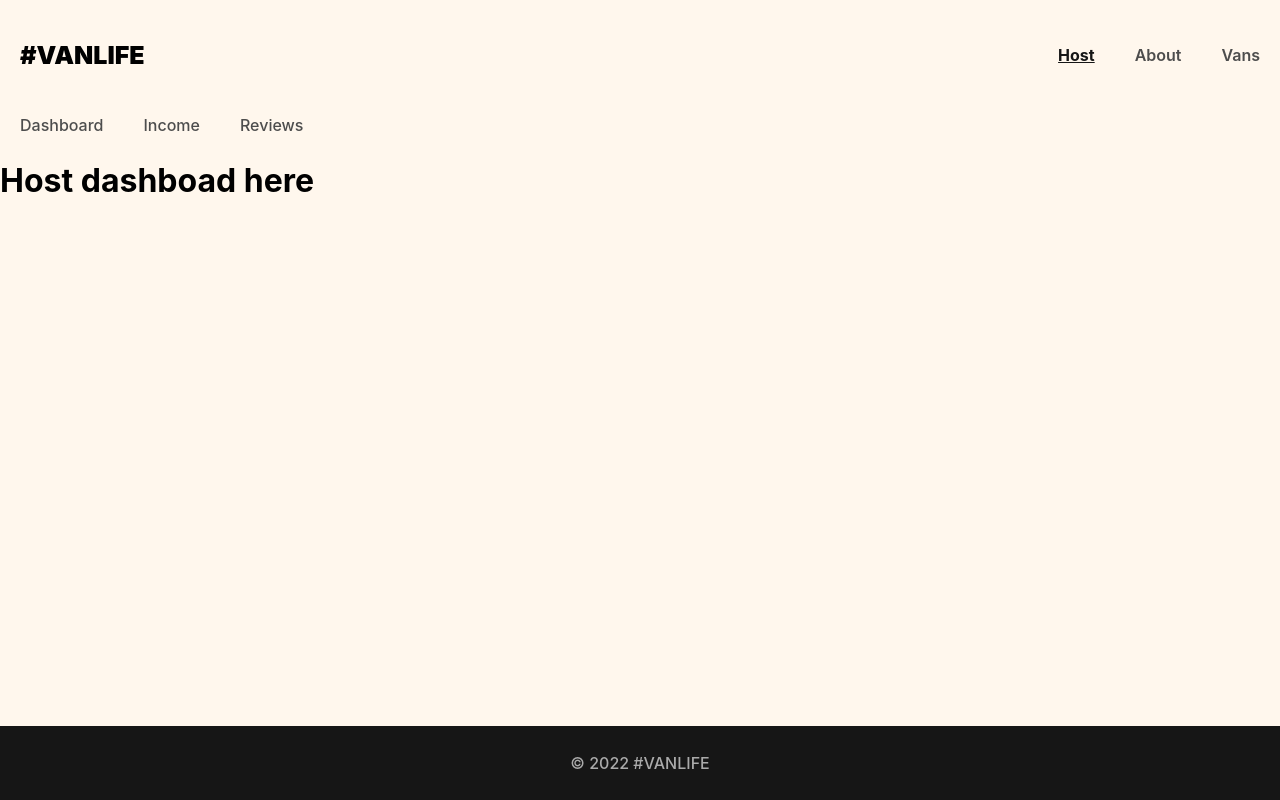
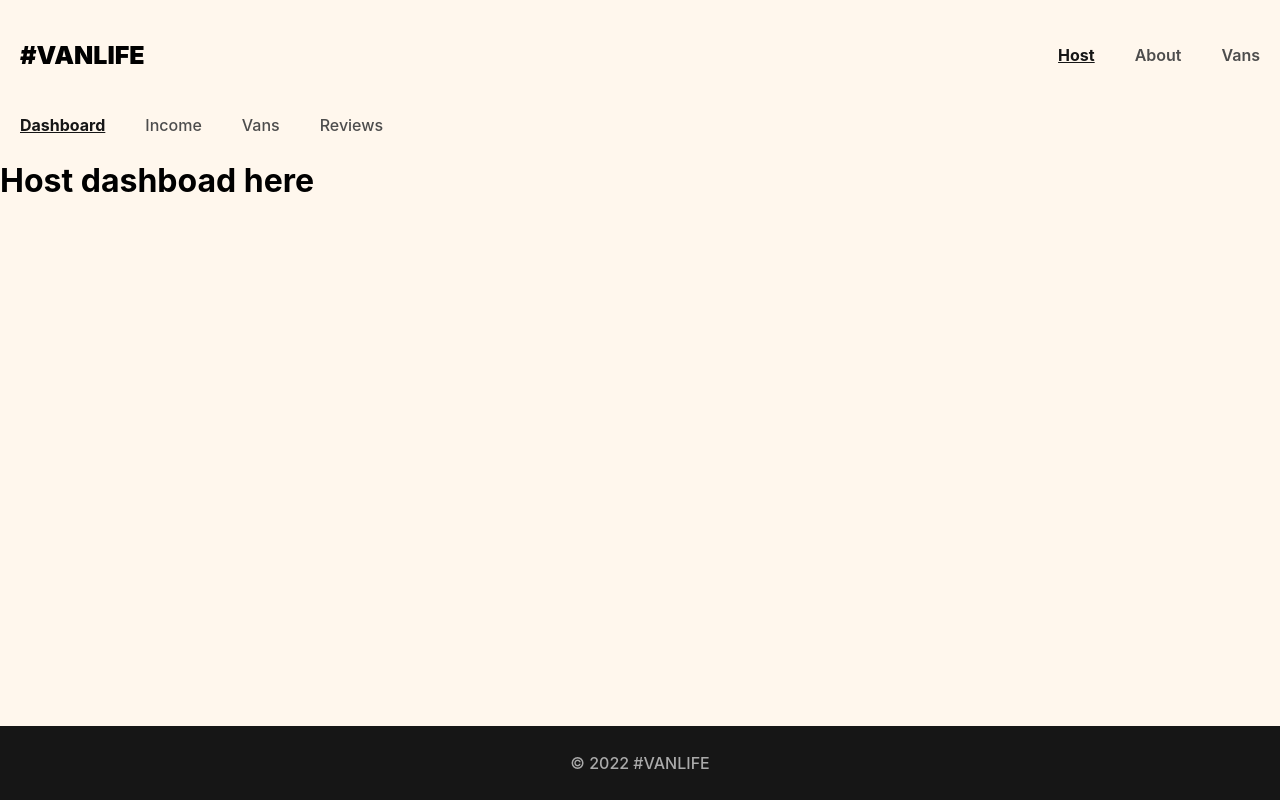
Before and after one commit to Kevinemug/van-life, a React (Vite) app: page /host in a window 1280 px wide. Built offline with nearby package versions, Linux system fonts and the light colour scheme; what miragejs would draw is missing.

Commit message:
new chnages

```diff
--- a/src/App.jsx
+++ b/src/App.jsx
@@ -2,7 +2,7 @@ import { Routes, Route } from "react-router-dom";
 import Home from "./pages/Home";
 import About from "./pages/About";
 import "./server";
-import Vans from "./pages/Vans/Vans";
+import Vans from "./pages/Host/Vans";
 // import { HashRouter } from "react-router-dom";
 import VanDetail from "./pages/Vans/VanDetail";
 import Layout from "./components/Layout";
@@ -28,6 +28,7 @@ function App() {
 
           <Route index element={<Dashboard />} />
           <Route path="reviews" element={<Reviews />} />
+          <Route path="vans" element={<Vans/>} />
           <Route path="income" element={<Income />} />
           </Route>
 
--- a/src/pages/Host/HostLayoutComponent.jsx
+++ b/src/pages/Host/HostLayoutComponent.jsx
@@ -1,11 +1,17 @@
-import { Outlet,Link} from "react-router-dom";
+import { Outlet,NavLink} from "react-router-dom";
 const HostLayoutComponet = () => {
+     const activeStyles = {
+        fontWeight: "bold",
+        textDecoration: "underline",
+        color: "#161616"
+    }
     return (
         <>
   <nav className="host-nav">
-            <Link  to="/host">Dashboard</Link>
-            <Link to="/host/income">Income</Link>
-            <Link to="/host/reviews">Reviews</Link>
+            <NavLink  to="/host" end style={({isActive})=> isActive ? activeStyles :null}>Dashboard</NavLink>
+            <NavLink to="/host/income" style={({isActive})=> isActive ? activeStyles :null}>Income</NavLink>
+            <NavLink to="/host/vans" style={({isActive})=> isActive ? activeStyles :null}>Vans</NavLink>
+            <NavLink to="/host/reviews" style={({isActive})=> isActive ? activeStyles :null}>Reviews</NavLink>
         </nav>
         <Outlet/>
 
```
Also changed, not shown: src/pages/Host/VansHost.jsx (added, +8 -0 lines).
